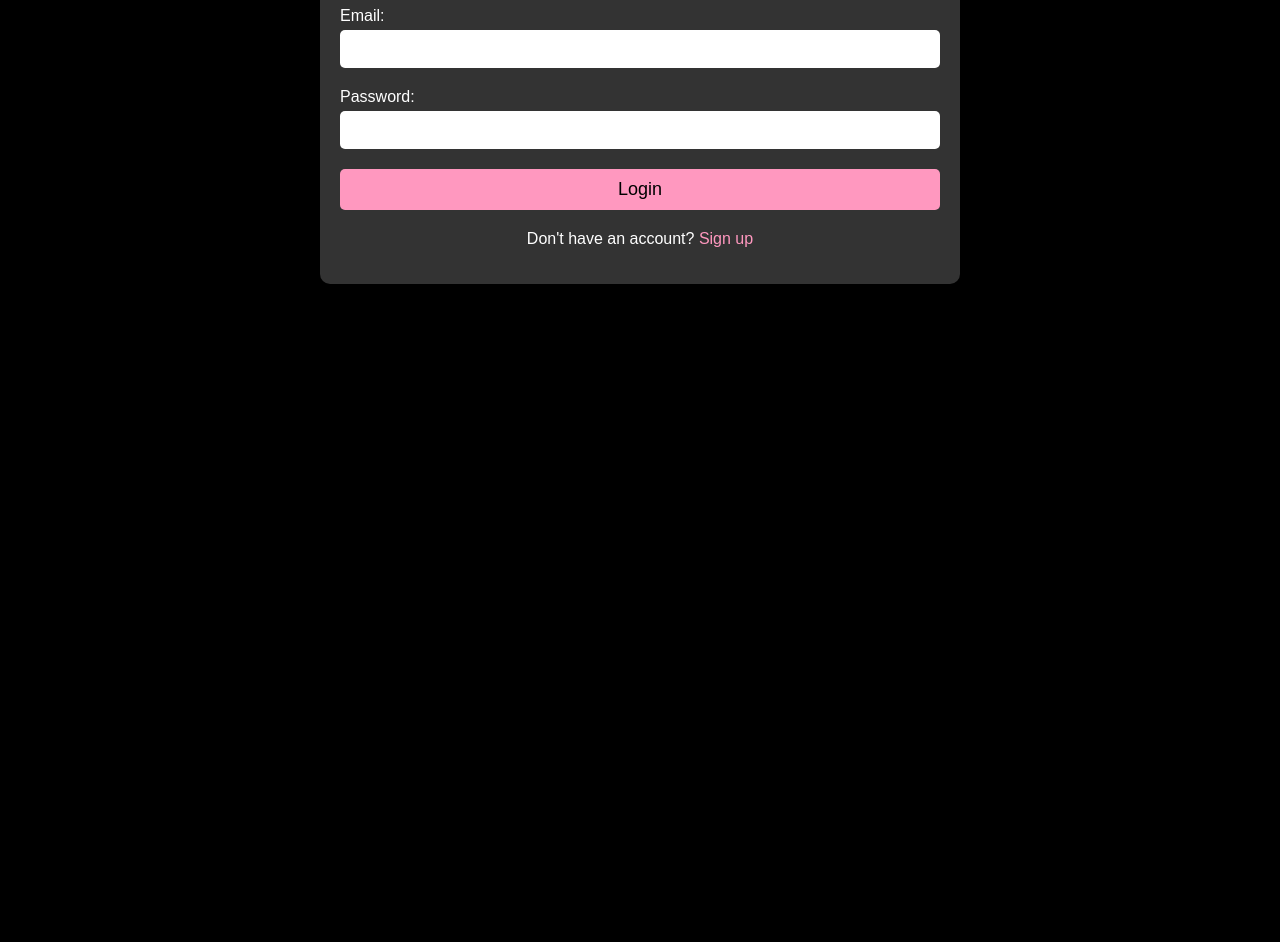
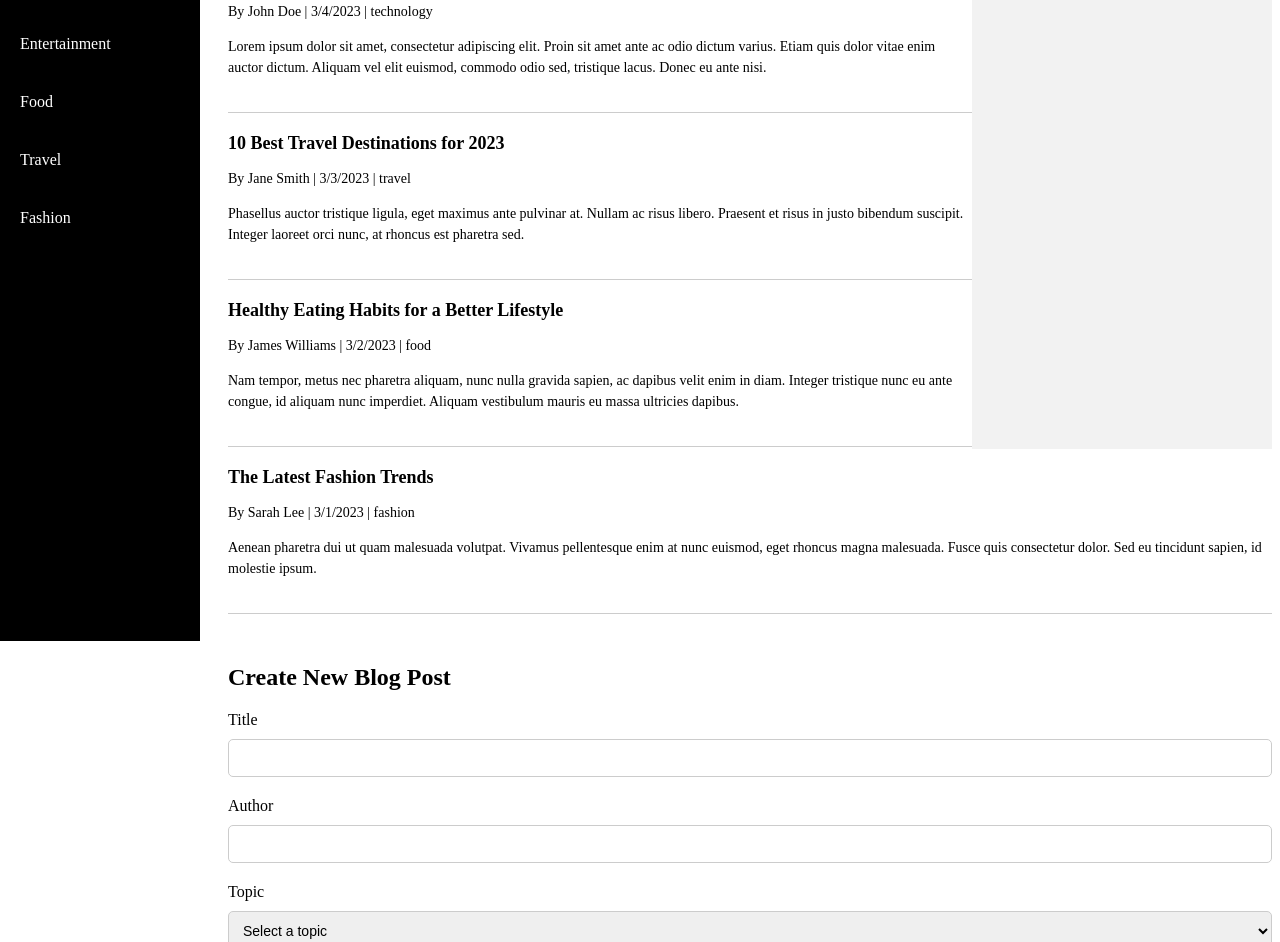
Before and after one commit to xavierassistant/XavierAssistant.github.io, a plain HTML site: page https:/xavierassistant.github.io/login%20page.html in a window 1280 px wide. Shown: the part 159-1101 px from the top of the page. Before the commit the page ends 800 px from the top, so only its background shows below. Drawn offline with Linux system fonts and the light colour scheme.

Commit message:
update login%20page.html

```diff
--- a/https:/xavierassistant.github.io/login%20page.html
+++ b/https:/xavierassistant.github.io/login%20page.html
@@ -1,117 +1,295 @@
 <!DOCTYPE html>
-<html>
+<html lang="en">
+
 <head>
   <meta charset="UTF-8">
-    <title>Login - My Chatbot</title>
-    <link rel="stylesheet" href="style.css">
-  </head>
+  <meta name="viewport" content="width=device-width, initial-scale=1.0">
+  <title>Blog Website</title>
   <style>
-    body {
+    /* Style for the ad area */
+    .ad {
+      width: 300px;
+      height: 600px;
+      background-color: #f2f2f2;
+      float: right;
+    }
+
+    /* Style for the navbar */
+    .navbar {
+      position: fixed;
+      top: 0;
+      left: 0;
+      width: 200px;
+      height: 100%;
       background-color: black;
       color: white;
-  font-family: Arial, sans-serif;
+      overflow: auto;
+      transition: all 0.3s ease;
+      z-index: 1;
     }
 
-nav {
-  background-color: #ff98bf;
-  font-weight: bold;
-  padding: 10px;
-  margin-bottom: 20px;
+    .navbar a {
+      display: block;
+      padding: 20px;
+      color: white;
+      text-decoration: none;
     }
 
-nav ul {
-  margin: 0;
-  padding: 0;
-  list-style: none;
+    .navbar a:hover {
+      background-color: #555;
     }
 
-nav li {
-  display: inline-block;
-  margin-right: 20px;
+    .navbar .menu {
+      display: none;
     }
 
-nav a {
-  color: black;
-  text-decoration: none;
-  padding: 5px;
+    @media (max-width: 768px) {
+      .navbar {
+        width: 0;
       }
 
-.container {
-  max-width: 600px;
-  margin: 0 auto;
-  padding: 20px;
-  background-color: #333;
-  border-radius: 10px;
+      .navbar a {
+        padding: 10px;
       }
 
-form {
-  display: flex;
-  flex-direction: column;
+      .navbar .menu {
+        display: block;
+        float: right;
       }
 
-label {
+      .navbar.show {
+        width: 100%;
+      }
+    }
+
+    /* Style for the blog post area */
+    .blog-posts {
+      margin-left: 220px;
+      padding-top: 50px;
+    }
+
+    .blog-posts h2 {
+      font-size: 24px;
+    }
+
+    .blog-posts .blog-post {
+      margin-bottom: 20px;
+      border-bottom: 1px solid #ccc;
+      padding-bottom: 20px;
+    }
+
+    .blog-posts .blog-post h3 {
+      font-size: 18px;
       margin-bottom: 5px;
     }
 
-input[type="text"],
-input[type="email"],
-input[type="password"] {
+    .blog-posts .blog-post p {
+      font-size: 14px;
+      line-height: 1.5;
+    }
+
+    /* Style for the form to create new blog posts */
+    .new-blog-post {
+      margin-left: 220px;
+      margin-top: 50px;
+    }
+
+    .new-blog-post label {
+      display: block;
+      margin-bottom: 10px;
+    }
+
+    .new-blog-post input[type="text"],
+    .new-blog-post textarea {
+      width: 100%;
       padding: 10px;
       margin-bottom: 20px;
+      font-size: 14px;
+      border-radius: 5px;
+      border: 1px solid #ccc;
+      box-sizing: border-box;
+    }
+
+    .new-blog-post select {
+      width: 100%;
+      padding: 10px;
+      margin-bottom: 20px;
+      font-size: 14px;
+      border-radius: 5px;
+      border: 1px solid #ccc;
+      box-sizing: border-box;
+    }
+
+    .new-blog-post button {
+      padding: 10px 20px;
+      font-size: 14px;
       border-radius: 5px;
       border: none;
-  font-size: 16px;
+      background-color: black;
+      color: white;
+      cursor: pointer;
     }
 
-button[type="submit"] {
-  background-color: #ff98bf;
-  color: black;
-  font-size: 18px;
-  padding: 10px;
-  border-radius: 5px;
-  border: none;
-  cursor: pointer;
-  transition: background-color 0.3s ease;
+    .new-blog-post button:hover {
+      background-color: #333;
+    }
+  </style>
+</head>
+
+<body>
+  <!-- Navbar -->
+  <nav class="navbar">
+    <a href="#" data-topic="all">All</a>
+        <a href="#" data-topic="technology">Technology</a>
+    <a href="#" data-topic="lifestyle">Lifestyle</a>
+    <a href="#" data-topic="entertainment">Entertainment</a>
+    <a href="#" data-topic="food">Food</a>
+    <a href="#" data-topic="travel">Travel</a>
+    <a href="#" data-topic="fashion">Fashion</a>
+    <a href="#" class="menu">&#9776;</a>
+  </nav>
+
+  <!-- Ad area -->
+<div class="ad">
+    <h2>Ad Area</h2>
+
+   </div>
+
+
+  <!-- Blog post area -->
+  <div class="blog-posts">
+    <h2>Latest Posts</h2>
+    <div id="blog-post-list"></div>
+  </div>
+
+  <!-- Form to create new blog posts -->
+  <div class="new-blog-post">
+    <h2>Create New Blog Post</h2>
+    <form>
+      <label for="title">Title</label>
+      <input type="text" id="title" name="title" required>
+
+      <label for="author">Author</label>
+      <input type="text" id="author" name="author" required>
+
+      <label for="topic">Topic</label>
+      <select id="topic" name="topic" required>
+        <option value="" disabled selected>Select a topic</option>
+        <option value="technology">Technology</option>
+        <option value="lifestyle">Lifestyle</option>
+        <option value="entertainment">Entertainment</option>
+        <option value="food">Food</option>
+        <option value="travel">Travel</option>
+        <option value="fashion">Fashion</option>
+      </select>
+
+      <label for="content">Content</label>
+      <textarea id="content" name="content" rows="10" required></textarea>
+
+      <button type="submit" id="submit-btn">Submit</button>
+    </form>
+  </div>
+
+  <script>
+    const blogPostList = document.getElementById('blog-post-list');
+    const form = document.querySelector('form');
+    const submitBtn = document.getElementById('submit-btn');
+    const navbar = document.querySelector('.navbar');
+    const menuBtn = document.querySelector('.menu');
+
+    let blogPosts = [];
+
+    function renderBlogPosts(posts) {
+      let html = '';
+      posts.forEach(post => {
+        html += `
+          <div class="blog-post">
+            <h3>${post.title}</h3>
+            <p>By ${post.author} | ${post.date} | ${post.topic}</p>
+            <p>${post.content}</p>
+          </div>
+        `;
+      });
+      blogPostList.innerHTML = html;
     }
 
-button[type="submit"]:hover {
-  background-color: #ff6bae;
+    function filterBlogPosts(topic) {
+      if (topic === 'all') {
+        renderBlogPosts(blogPosts);
+      } else {
+        const filteredPosts = blogPosts.filter(post => post.topic === topic);
+        renderBlogPosts(filteredPosts);
+      }
     }
 
-p {
-  margin-top: 20px;
-  text-align: center;
+    function handleSubmit(e) {
+      e.preventDefault();
+      const title = document.getElementById('title').value;
+      const author = document.getElementById('author').value;
+      const topic = document.getElementById('topic').value;
+      const content = document.getElementById('content').value;
+      const date = new Date().toLocaleDateString
+        const newPost = {
+    title,
+    author,
+    topic,
+    content,
+    date
+  };
+  blogPosts.unshift(newPost);
+  renderBlogPosts(blogPosts);
+  form.reset();
 }
 
-a {
-  color: #ff98bf;
-  text-decoration: none;
+form.addEventListener('submit', handleSubmit);
+
+// Mock data
+blogPosts = [
+  {
+    title: 'The Future of Technology',
+    author: 'John Doe',
+    topic: 'technology',
+    content: 'Lorem ipsum dolor sit amet, consectetur adipiscing elit. Proin sit amet ante ac odio dictum varius. Etiam quis dolor vitae enim auctor dictum. Aliquam vel elit euismod, commodo odio sed, tristique lacus. Donec eu ante nisi. ',
+    date: '3/4/2023'
+  },
+  {
+    title: '10 Best Travel Destinations for 2023',
+    author: 'Jane Smith',
+    topic: 'travel',
+    content: 'Phasellus auctor tristique ligula, eget maximus ante pulvinar at. Nullam ac risus libero. Praesent et risus in justo bibendum suscipit. Integer laoreet orci nunc, at rhoncus est pharetra sed.',
+    date: '3/3/2023'
+  },
+  {
+    title: 'Healthy Eating Habits for a Better Lifestyle',
+    author: 'James Williams',
+    topic: 'food',
+    content: 'Nam tempor, metus nec pharetra aliquam, nunc nulla gravida sapien, ac dapibus velit enim in diam. Integer tristique nunc eu ante congue, id aliquam nunc imperdiet. Aliquam vestibulum mauris eu massa ultricies dapibus.',
+    date: '3/2/2023'
+  },
+  {
+    title: 'The Latest Fashion Trends',
+    author: 'Sarah Lee',
+    topic: 'fashion',
+    content: 'Aenean pharetra dui ut quam malesuada volutpat. Vivamus pellentesque enim at nunc euismod, eget rhoncus magna malesuada. Fusce quis consectetur dolor. Sed eu tincidunt sapien, id molestie ipsum.',
+    date: '3/1/2023'
   }
+];
 
-  </style>
-  <body>
-    <nav>
-      <ul>
-        <li><a href="chatbot 1.html">Home</a></li>
-        <li><a href="test 4.html">Settings</a></li>
-        <li><a href="help and support page.html">Help &amp; Support</a></li>
-      </ul>
-    </nav>
+renderBlogPosts(blogPosts);
 
-    <div class="container">
-      <h1>Login</h1>
+// Filter blog posts by topic
+const topicLinks = document.querySelectorAll('[data-topic]');
+topicLinks.forEach(link => {
+  link.addEventListener('click', () => {
+    const topic = link.dataset.topic;
+    filterBlogPosts(topic);
+  });
+});
 
-      <form action="#" method="POST">
-        <label for="email">Email:</label>
-        <input type="email" id="email" name="email" required>
-
-        <label for="password">Password:</label>
-        <input type="password" id="password" name="password" required>
-
-        <button type="submit">Login</button>
-      </form>
-
-      <p>Don't have an account? <a href="sign up page.html">Sign up</a></p>
-    </div>
+// Collapse navbar on smaller screens
+menuBtn.addEventListener('click', () => {
+  navbar.classList.toggle('collapsed');
+});
+</script>
 </body>
 </html>
```
Lines whose indentation alone changed are shown as unchanged.
